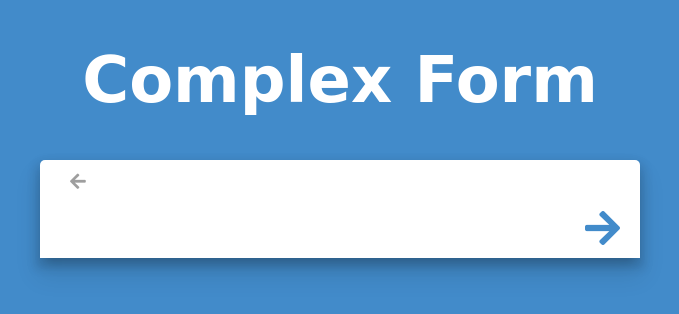
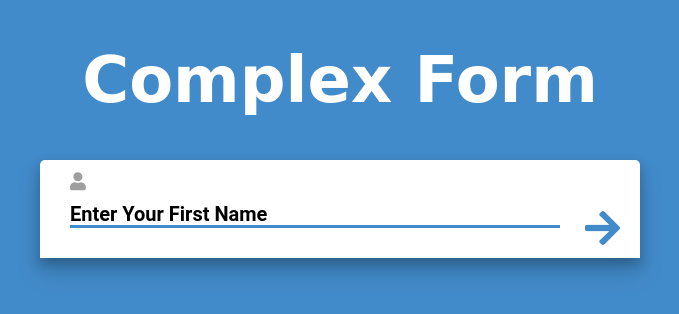
Before and after one commit to TJANGEL/Complex_form, a website: page index.html in a window 1280 px wide. Shown: the whole page, without its empty margins (300-979 px from the left). Drawn offline with Linux system fonts and the light colour scheme; a web font is replaced by a local one.

Commit message:
fixed error in html

```diff
--- a/index.html
+++ b/index.html
@@ -22,7 +22,7 @@
         <i id="prev-btn" class="fas fa-arrow-left"></i>
         <i id="next-btn" class="fas fa-arrow-right"></i>
         <div id="input-group">
-          <input id="input-field" required /> <label id="input-field"></label>
+          <input id="input-field" required /> <label id="input-label"></label>
           <div id="input-progress"></div>
         </div>
         <div id="progress-bar"></div>
```
